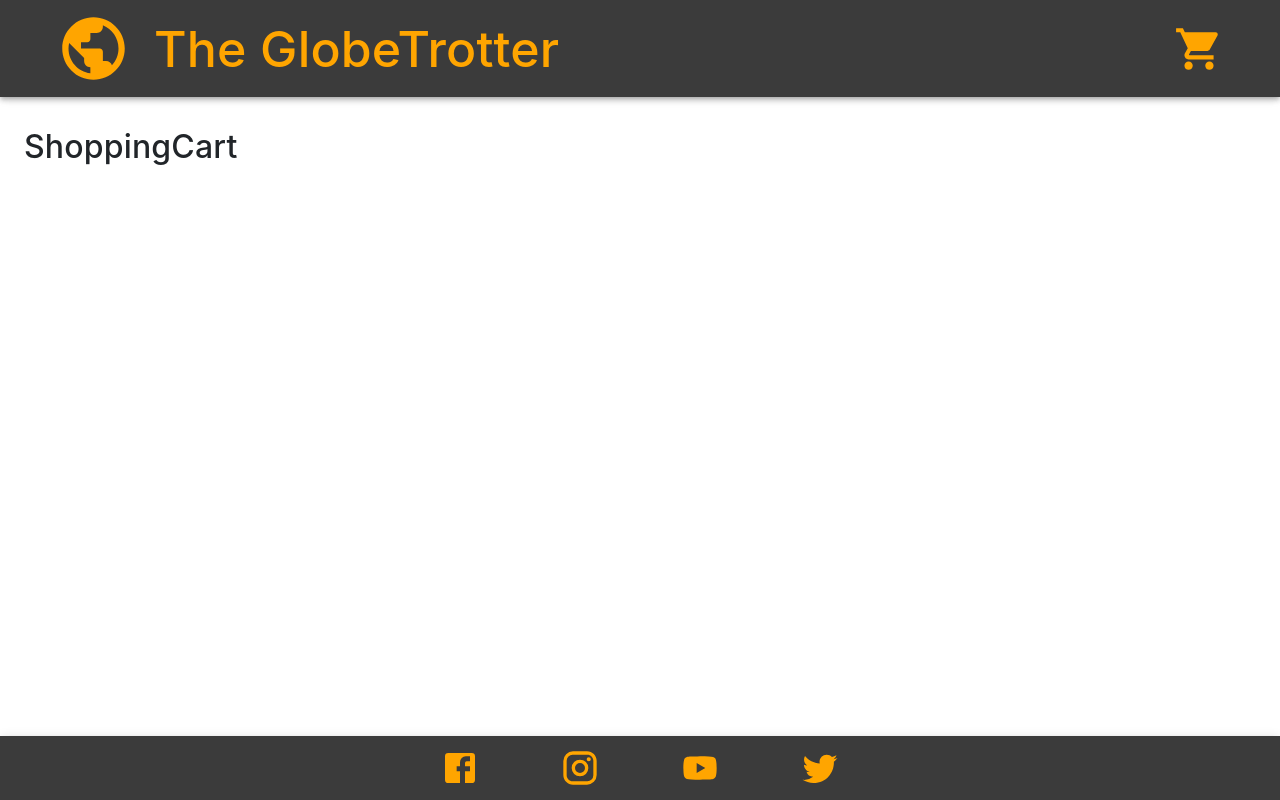
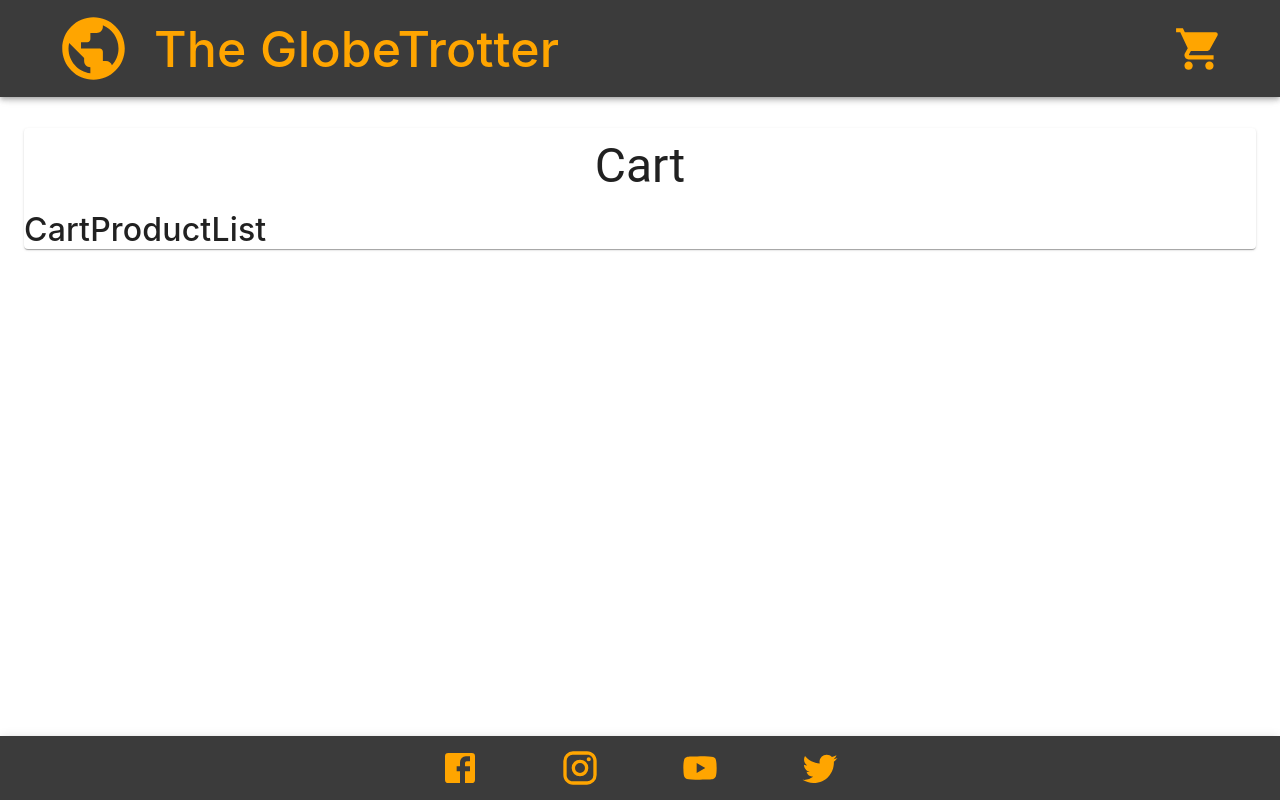
Before and after one commit to piotr-rajtar/globetrotter-shop, a React (Create React App) app: page /cart in a window 1280 px wide. Built offline with nearby package versions, Linux system fonts and the light colour scheme.

Commit message:
Add ShoppingCart view

```diff
--- a/src/components/views/ShoppingCart/ShoppingCart.js
+++ b/src/components/views/ShoppingCart/ShoppingCart.js
@@ -1,37 +1,49 @@
 import React from 'react';
 import PropTypes from 'prop-types';
 
-import clsx from 'clsx';
 
-// import { connect } from 'react-redux';
-// import { reduxSelector, reduxActionCreator } from '../../../redux/exampleRedux.js';
+import { connect } from 'react-redux';
+import { getAllCartProducts } from '../../../redux/cartRedux';
+
+import { CartProductList } from '../../features/CartProductList/CartProductList';
 
 import styles from './ShoppingCart.module.scss';
 
-const Component = ({className, children}) => (
-  <div className={clsx(className, styles.root)}>
-    <h2>ShoppingCart</h2>
-    {children}
-  </div>
-);
+import Paper from '@material-ui/core/Paper';
+import Typography from '@material-ui/core/Typography';
 
-Component.propTypes = {
-  children: PropTypes.node,
-  className: PropTypes.string,
-};
+class Component extends React.Component {
 
-// const mapStateToProps = state => ({
-//   someProp: reduxSelector(state),
-// });
+  static propTypes = {
+    cartProducts: PropTypes.array,
+  }
+
+  render() {
+    const { cartProducts } = this.props;
+
+    return(
+      <Paper>
+        <Typography className={styles.title} gutterBottom variant="h3" component="h1">
+          Cart
+        </Typography>
+        <CartProductList cartProducts={cartProducts} />
+      </Paper>
+    );
+  }
+}
+
+const mapStateToProps = state => ({
+  cartProducts: getAllCartProducts(state),
+});
 
 // const mapDispatchToProps = dispatch => ({
 //   someAction: arg => dispatch(reduxActionCreator(arg)),
 // });
 
-// const Container = connect(mapStateToProps, mapDispatchToProps)(Component);
+const Container = connect(mapStateToProps)(Component);
 
 export {
-  Component as ShoppingCart,
-  // Container as ShoppingCart,
+  // Component as ShoppingCart,
+  Container as ShoppingCart,
   Component as ShoppingCartComponent,
 };
--- a/src/components/views/ShoppingCart/ShoppingCart.module.scss
+++ b/src/components/views/ShoppingCart/ShoppingCart.module.scss
@@ -2,3 +2,8 @@
 
 // .root {
 // }
+
+.title {
+  padding-top: 10px;
+  text-align: center;
+}
```
